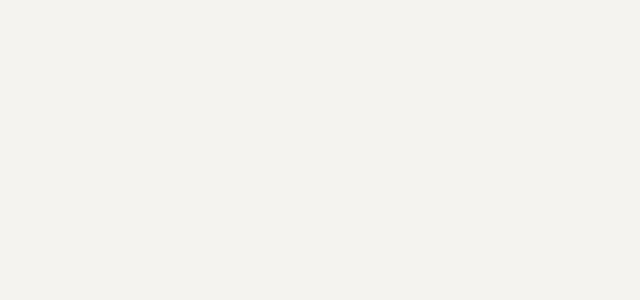
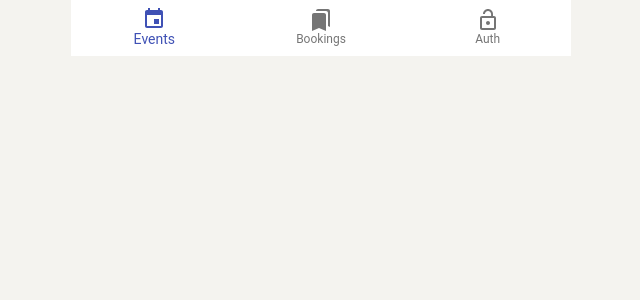
Before and after one commit to Reactomaniac/reactql, a React (Create React App) app in the folder frontend/: page /auth in a window 1280 px wide. Shown: the top 300 px of the page, without its empty margins (319-959 px from the left). Built offline with nearby package versions, Linux system fonts and the light colour scheme.

Commit message:
Added Material UI and Setup menu.

```diff
--- a/frontend/package.json
+++ b/frontend/package.json
@@ -9,7 +9,9 @@
     "react": "^16.12.0",
     "react-dom": "^16.12.0",
     "react-router-dom": "^5.1.2",
-    "react-scripts": "3.3.0"
+    "react-scripts": "3.3.0",
+    "@material-ui/icons": "latest",
+    "@material-ui/core": "latest"
   },
   "scripts": {
     "start": "NODE_PATH=./src react-scripts start",
--- a/frontend/src/App.js
+++ b/frontend/src/App.js
@@ -1,18 +1,27 @@
 import React from 'react';
 import { BrowserRouter, Route, Redirect, Switch } from "react-router-dom";
-
+import Grid from '@material-ui/core/Grid';
+import { makeStyles } from '@material-ui/core/styles';
 import AuthPage from "./pages/Auth";
 import BookingsPage from "./pages/Bookings";
 import EventsPage from "./pages/Events";
 import MainNavigation from "./components/Navigation/MainNavigation";
-
 import './App.css';
 
+const useStyles = makeStyles(theme => ({
+  root: {
+    width: "70%",
+    margin: "0 auto"
+  }
+}))
+
 function App() {
+  const classes = useStyles();
+
   return (
     <BrowserRouter>
       <React.Fragment>
-        <div className="wrapper">
+        <Grid className={classes.root}>
           <MainNavigation />
           <div className="main-panel">
             <Switch>
@@ -22,7 +31,7 @@ function App() {
               <Route path="/bookings" component={BookingsPage} />
             </Switch>
           </div>
-        </div>
+        </Grid>
       </React.Fragment>
     </BrowserRouter>
   );
--- a/frontend/src/components/Navigation/MainNavigation.js
+++ b/frontend/src/components/Navigation/MainNavigation.js
@@ -1,11 +1,34 @@
-import React, { useState } from 'react';
+import React from 'react';
+import { makeStyles } from '@material-ui/core/styles';
+import BottomNavigation from '@material-ui/core/BottomNavigation';
+import BottomNavigationAction from '@material-ui/core/BottomNavigationAction';
+import EventIcon from '@material-ui/icons/Event';
+import BookmarksIcon from '@material-ui/icons/Bookmarks';
+import LockOpenIcon from '@material-ui/icons/LockOpen';
 
+const useStyles = makeStyles({
+  root: {
+    width: 500,
+    margin: "0 auto"
+  },
+});
 
-const MainNavigation = (props) => {
+export default function MainNavigation() {
+  const classes = useStyles();
+  const [value, setValue] = React.useState(0);
+
   return (
-    <div>
-    </div>
+    <BottomNavigation
+      value={value}
+      onChange={(event, newValue) => {
+        setValue(newValue);
+      }}
+      showLabels
+      className={classes.root}
+    >
+      <BottomNavigationAction label="Events" icon={<EventIcon />} />
+      <BottomNavigationAction label="Bookings" icon={<BookmarksIcon />} />
+      <BottomNavigationAction label="Auth" icon={<LockOpenIcon />} />
+    </BottomNavigation>
   );
 }
-
-export default MainNavigation;
--- a/frontend/src/index.css
+++ b/frontend/src/index.css
@@ -4,9 +4,7 @@ body {
   background: #f4f3ef;
 }
 
-
-.login-page {
+.wrapper {
   margin: 0 auto;
-  padding: 10px;
-  width: 30%;
+  width: calc(100% - 70%);
 }
```
Also changed, not shown: 1 other file (tests, documents, lock files or other folders).
